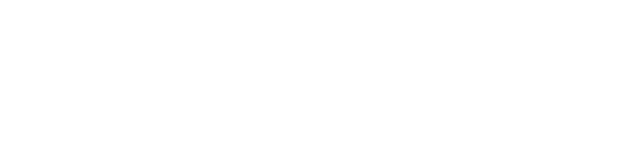
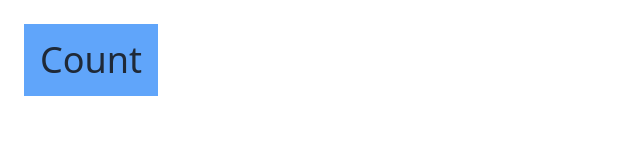
Before and after one commit to Hayder987/JS-ES6-Task, a plain HTML site: page index.html in a window 1280 px wide. Shown: the whole page, without its empty margins (0-640 px from the left). Drawn offline with nearby package versions, Linux system fonts and the light colour scheme.

Commit message:
Solve some problem

```diff
--- a/index.html
+++ b/index.html
@@ -11,7 +11,8 @@
 </head>
 <body class="container mx-auto p-6">
    <div class="">
-    <ul class="" id="ul"></ul>
+    <button class="text-4xl bg-blue-400 p-4" id="btn">Count</button>
+    <p class="text-2xl" id="p"></p>
    </div>
 
 
```
Also changed, not shown: script.js (+315 -0 lines).
